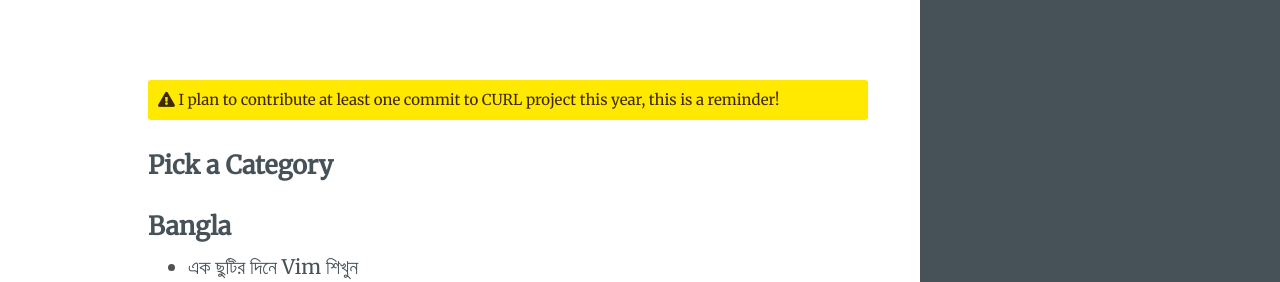
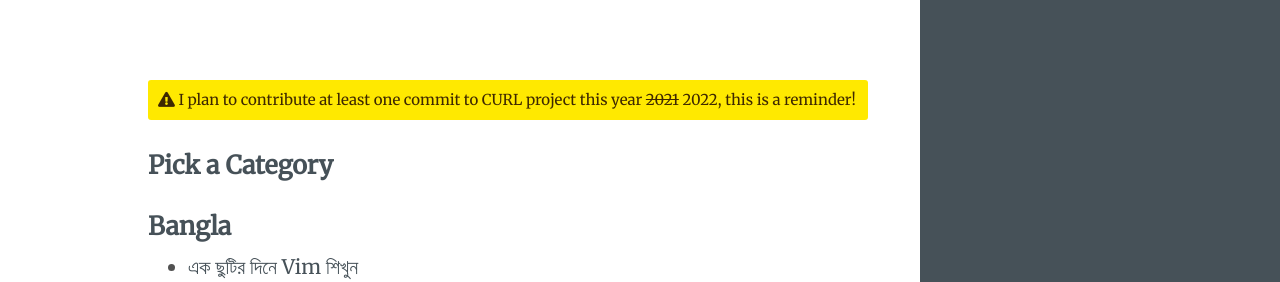
Before and after one commit to ovebepari/ovebepari.github.io, a Jekyll site: the page built from index.html, in a window 1280 px wide. Shown: the top 282 px of the page. Built offline with Jekyll 4.4.1, drawn with Linux system fonts in a browser that asks for light colours.

Commit message:
main header announcement date added, 2022 added

```diff
--- a/_config.yml
+++ b/_config.yml
@@ -25,6 +25,6 @@
 
 
 # For a global message in the head
-message: "I plan to contribute at least one commit to CURL project this year, this is a reminder!"
+message: "I plan to contribute at least one commit to CURL project this year <del>2021</del> 2022, this is a reminder!"
 
 exclude: []
```
